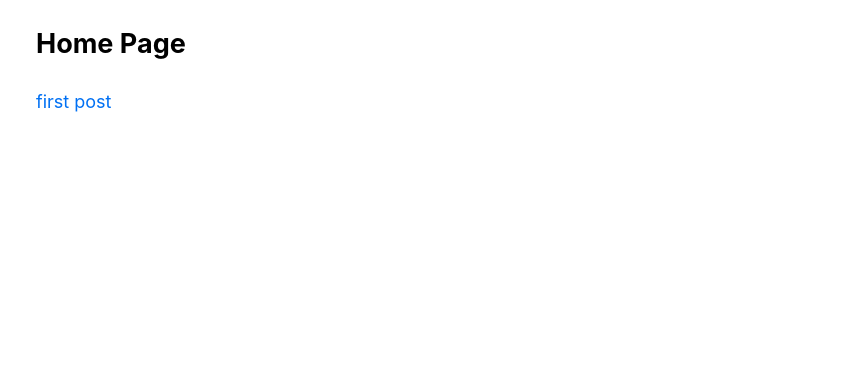
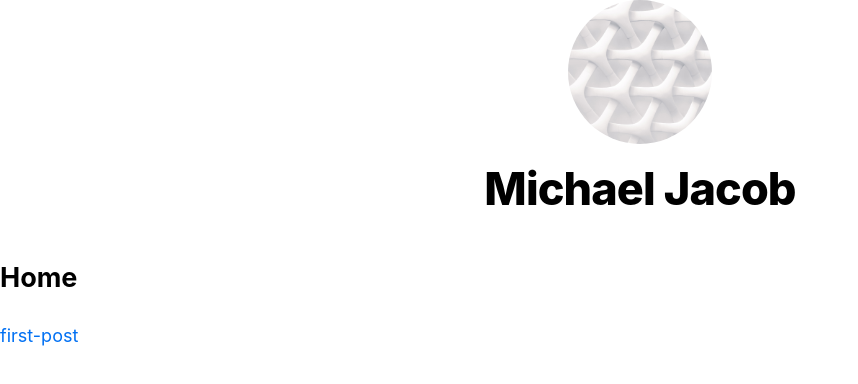
Before and after one commit to Michaelleojacob/next-tutorial-ts-tsx, a Next.js app: page / in a window 1280 px wide. Shown: the top 384 px of the page, without its empty margins (0-858 px from the left). Built offline with nearby package versions, Linux system fonts and the light colour scheme.

Commit message:
added markdown files in /posts. These will be parsed via matter library.
+node code in /lib/posts.js to get the blogs from /posts markdown files.

```diff
--- a/components/layout.module.css
+++ b/components/layout.module.css
@@ -1,5 +1,15 @@
-.container {
+/* .container {
   max-width: 36rem;
   padding: 0 1rem;
   margin: 3rem auto 6rem;
+} */
+
+.header {
+  display: flex;
+  flex-direction: column;
+  align-items: center;
 }
+
+.backToHome {
+  margin: 3rem 0 0;
+}
--- a/components/layout.tsx
+++ b/components/layout.tsx
@@ -1,12 +1,75 @@
-import styles from './layout.module.css'
-import {ReactNode} from 'react'
+import styles from './layout.module.css';
+import { ReactNode } from 'react';
+import Head from 'next/head';
+import Image from 'next/image';
+import utilStyles from '../styles/utils.module.css';
+import Link from 'next/link';
 
 type Props = {
-  children?: ReactNode
-  title?: string
+  children?: ReactNode;
+  home?: ReactNode;
+};
+
+const name = 'Michael Jacob';
+export const siteTitle = 'Next.js tutorial';
+
+export default function Layout({ children, home }: Props) {
+  return (
+    <div className={styles.container}>
+      <Head>
+        <link rel='icon' href='/favicon.ico' />
+        <meta
+          name='description'
+          content='Learn how to build a personal website using Next.js'
+        />
+        <meta
+          property='og:image'
+          content={`https://og-image.vercel.app/${encodeURI(
+            siteTitle
+          )}.png?theme=light&md=0&fontSize=75px&images=https%3A%2F%2Fassets.vercel.com%2Fimage%2Fupload%2Ffront%2Fassets%2Fdesign%2Fnextjs-black-logo.svg`}
+        />
+        <meta name='og:title' content={siteTitle} />
+        <meta name='twitter:card' content='summary_large_image' />
+      </Head>
+      <header className={styles.header}>
+        {home ? (
+          <>
+            <Image
+              priority
+              src='/profile.jpg'
+              className={utilStyles.borderCircle}
+              height={144}
+              width={144}
+              alt=''
+            />
+            <h1 className={utilStyles.heading2Xl}>{name}</h1>
+          </>
+        ) : (
+          <>
+            <Link href='/'>
+              <a>
+                <Image
+                  priority
+                  src='/profile.jpg'
+                  className={utilStyles.borderCircle}
+                  height={108}
+                  width={108}
+                  alt=''
+                />
+              </a>
+            </Link>
+            <h2 className={utilStyles.headingLg}>
+              <Link href='/'>
+                <a className={utilStyles.colorInherit}>{name}</a>
+              </Link>
+            </h2>
+          </>
+        )}
+      </header>
+      <main>
+        {home ? <h2>Home</h2> : ''}
+        {children}
+      </main>
+    </div>
+  );
 }
-
-
-export default function Layout({ children }: Props) {
-  return <div className={styles.container}>{children}</div>;
-}
--- a/package.json
+++ b/package.json
@@ -9,6 +9,7 @@
     "lint": "next lint"
   },
   "dependencies": {
+    "gray-matter": "^4.0.3",
     "next": "12.3.1",
     "react": "18.2.0",
     "react-dom": "18.2.0"
--- a/pages/index.tsx
+++ b/pages/index.tsx
@@ -1,22 +1,18 @@
-import type { NextPage } from 'next'
-import Head from 'next/head'
-import styles from '../styles/Home.module.css'
-import Link from 'next/link'
+import Head from 'next/head';
+import Layout, { siteTitle } from '../components/layout';
+import utilStyles from '../styles/utils.module.css';
+import Link from 'next/link';
 
-const Home: NextPage = () => {
+export default function Home() {
   return (
-    <div className={styles.container}>
+    <Layout home>
       <Head>
-        <title>Create Next App</title>
-        <meta name="description" content="Generated by create next app" />
-        <link rel="icon" href="/favicon.ico" />
+        <title>{siteTitle}</title>
       </Head>
-      <div>
-        <h2>Home Page</h2>
-        <Link href="/posts/first-post">first post</Link>
-      </div>
-    </div>
-  )
+      <section className={utilStyles.headingMd}>
+        <p></p>
+      </section>
+      <Link href='./posts/first-post'>first-post</Link>
+    </Layout>
+  );
 }
-
-export default Home
--- /dev/null
+++ b/styles/utils.module.css
@@ -0,0 +1,52 @@
+.heading2Xl {
+  font-size: 2.5rem;
+  line-height: 1.2;
+  font-weight: 800;
+  letter-spacing: -0.05rem;
+  margin: 1rem 0;
+}
+
+.headingXl {
+  font-size: 2rem;
+  line-height: 1.3;
+  font-weight: 800;
+  letter-spacing: -0.05rem;
+  margin: 1rem 0;
+}
+
+.headingLg {
+  font-size: 1.5rem;
+  line-height: 1.4;
+  margin: 1rem 0;
+}
+
+.headingMd {
+  font-size: 1.2rem;
+  line-height: 1.5;
+}
+
+.borderCircle {
+  border-radius: 9999px;
+}
+
+.colorInherit {
+  color: inherit;
+}
+
+.padding1px {
+  padding-top: 1px;
+}
+
+.list {
+  list-style: none;
+  padding: 0;
+  margin: 0;
+}
+
+.listItem {
+  margin: 0 0 1.25rem;
+}
+
+.lightText {
+  color: #666;
+}
```
Also changed, not shown: lib/posts.js (added, +37 -0 lines), posts/pre-rendering.md (added, +11 -0 lines), posts/ssg-ssr.md (added, +19 -0 lines), 2 other files (tests, documents, lock files or other folders).
